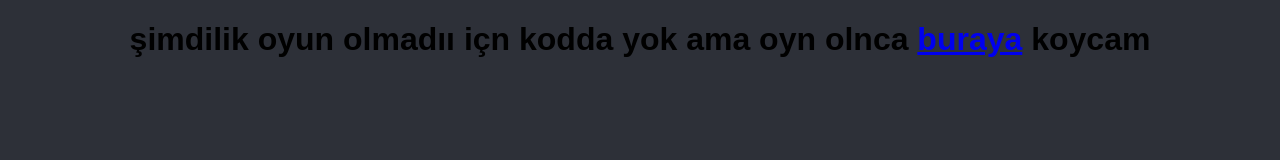
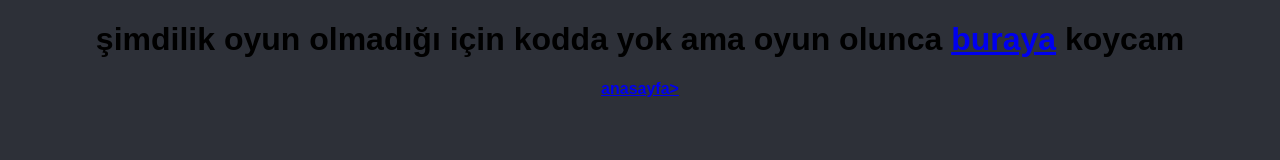
Before and after one commit to cedygames/web, a plain HTML site: page kodlar.html in a window 1280 px wide. Drawn offline with Linux system fonts and the light colour scheme.

Commit message:
Update kodlar.html

```diff
--- a/kodlar.html
+++ b/kodlar.html
@@ -11,7 +11,8 @@
  			font-family: 'Noto Sans JP', sans-serif;
  		}
  	</style>
-<center><h1>şimdilik oyun olmadıı içn kodda yok ama oyn olnca <a href="https://github.com/cedygames">buraya</a> koycam</h1></center>
+<center><h1>şimdilik oyun olmadığı için kodda yok ama oyun olunca <a href="https://github.com/cedygames">buraya</a> koycam</h1></center>
+<center><p><h4><a href="index.html">anasayfa></a></h4></p></center>
 
 </body>
 </html>
```
